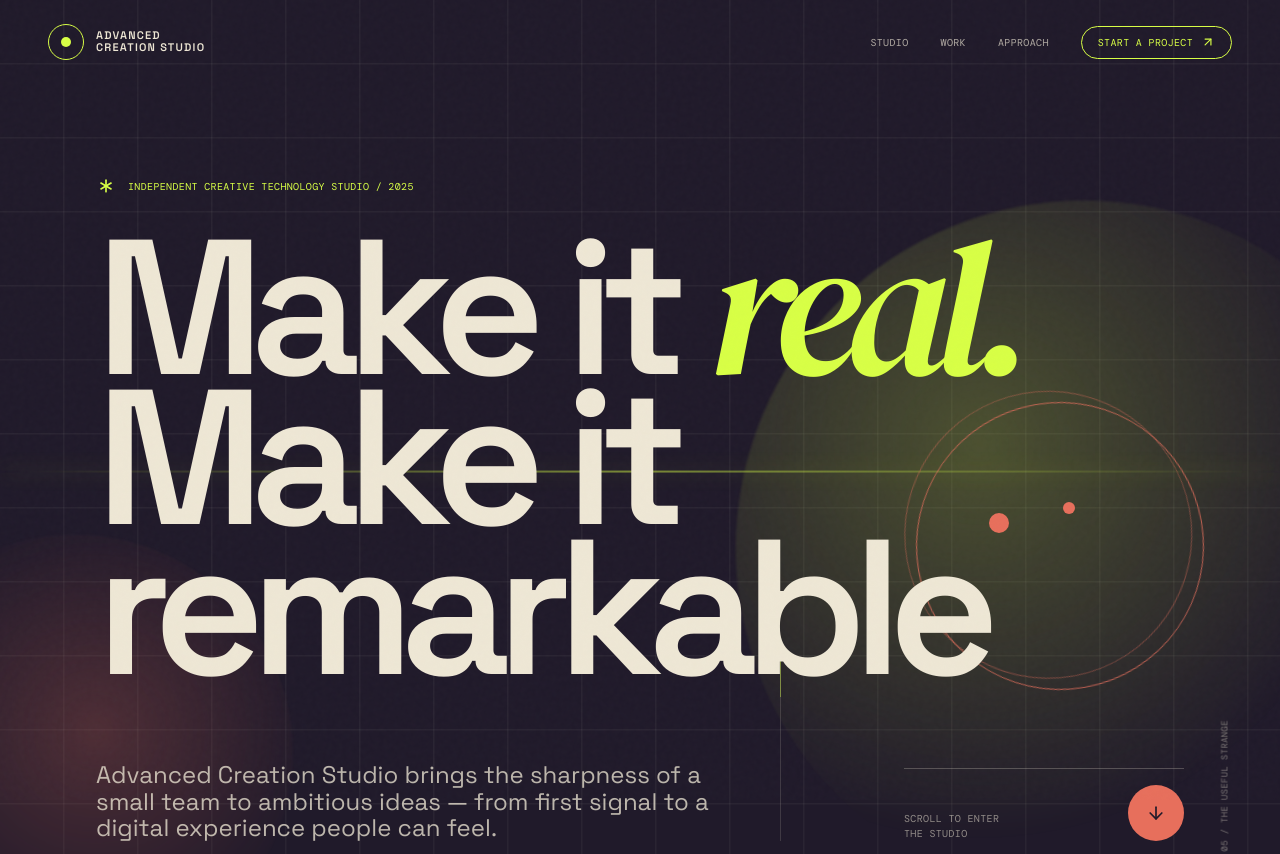
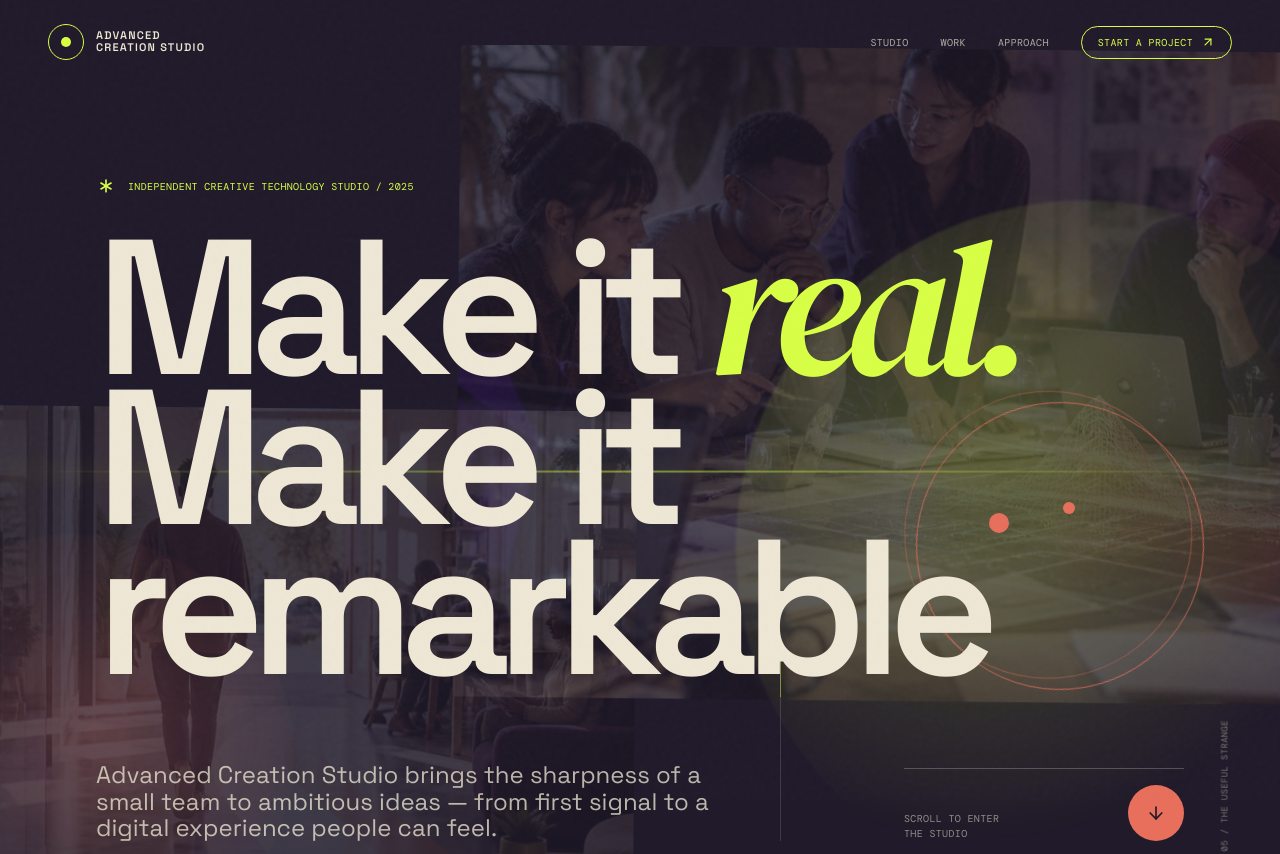
Before and after one commit to christophergrisconis-coder/New-domain-ACstudio-us-replit, a React (Vite) app in the folder artifacts/advanced-creation-studio/: page / in a window 1280 px wide. Shown: the top 854 px of the page. Built offline with nearby package versions, Linux system fonts and the light colour scheme.

Commit message:
Reframe hero with technology and re-entry imagery

```diff
--- a/artifacts/advanced-creation-studio/src/App.tsx
+++ b/artifacts/advanced-creation-studio/src/App.tsx
@@ -244,6 +244,8 @@ function Home() {
 
       <section className="hero-grid relative min-h-[820px] px-5 pb-16 pt-36 text-[#eee7d5] sm:px-8 lg:min-h-[950px] lg:px-12 lg:pt-44" aria-labelledby="hero-title">
         <div className="hero-ambient pointer-events-none absolute inset-0 overflow-hidden" aria-hidden="true">
+          <img className="hero-mission-image hero-mission-image-one" src="/visuals/acs-ai-collaboration.jpg" alt="" />
+          <img className="hero-mission-image hero-mission-image-two" src="/visuals/acs-reentry-pathway.jpg" alt="" />
           <div className="ambient-orb ambient-orb-one" />
           <div className="ambient-orb ambient-orb-two" />
           <div className="ambient-scanline" />
--- a/artifacts/advanced-creation-studio/src/index.css
+++ b/artifacts/advanced-creation-studio/src/index.css
@@ -97,13 +97,14 @@
 }
 .hero-grid {
   background-color: #201a2a;
-  background-image: linear-gradient(rgba(238,231,213,.07) 1px, transparent 1px), linear-gradient(90deg, rgba(238,231,213,.07) 1px, transparent 1px);
-  background-size: 74px 74px;
   isolation: isolate;
-  animation: grid-breathe 18s ease-in-out infinite;
 }
-@keyframes grid-breathe { 0%,100% { background-position: 0 0, 0 0; } 50% { background-position: 18px -12px, -12px 18px; } }
 .hero-ambient { z-index: -1; }
+.hero-mission-image { position: absolute; object-fit: cover; filter: saturate(.72) contrast(1.08); mix-blend-mode: screen; opacity: .2; }
+.hero-mission-image-one { width: 72%; height: 64%; right: -10%; top: 8%; object-position: 48% 42%; animation: mission-image-one 22s ease-in-out infinite alternate; }
+.hero-mission-image-two { width: 54%; height: 58%; left: -12%; bottom: -8%; object-position: 58% 50%; opacity: .14; animation: mission-image-two 27s ease-in-out infinite alternate-reverse; }
+@keyframes mission-image-one { from { transform: translate3d(2%, -2%, 0) scale(1.05) rotate(1deg); } to { transform: translate3d(-5%, 4%, 0) scale(1.16) rotate(-1deg); } }
+@keyframes mission-image-two { from { transform: translate3d(-2%, 3%, 0) scale(1.08) rotate(-2deg); } to { transform: translate3d(6%, -4%, 0) scale(1.2) rotate(1deg); } }
 .ambient-orb { position: absolute; border-radius: 999px; filter: blur(1px); mix-blend-mode: screen; }
 .ambient-orb-one { width: min(48vw, 680px); height: min(48vw, 680px); right: -12%; top: 20%; background: radial-gradient(circle at 35% 35%, rgba(216,255,69,.24), rgba(216,255,69,0) 62%); animation: ambient-drift-one 19s ease-in-out infinite; }
 .ambient-orb-two { width: min(38vw, 520px); height: min(38vw, 520px); left: -18%; bottom: -10%; background: radial-gradient(circle at 55% 45%, rgba(231,111,92,.23), rgba(231,111,92,0) 66%); animation: ambient-drift-two 24s ease-in-out infinite; }
@@ -156,4 +157,5 @@ a:hover .magnetic-arrow, button:hover .magnetic-arrow { transform: translate(4px
   .reveal { opacity: 1; transform: none; }
   .parallax-media { transform: none !important; }
   .motion-picture-image, .motion-picture-sheen { animation: none !important; }
+  .hero-mission-image { animation: none !important; }
 }
```
